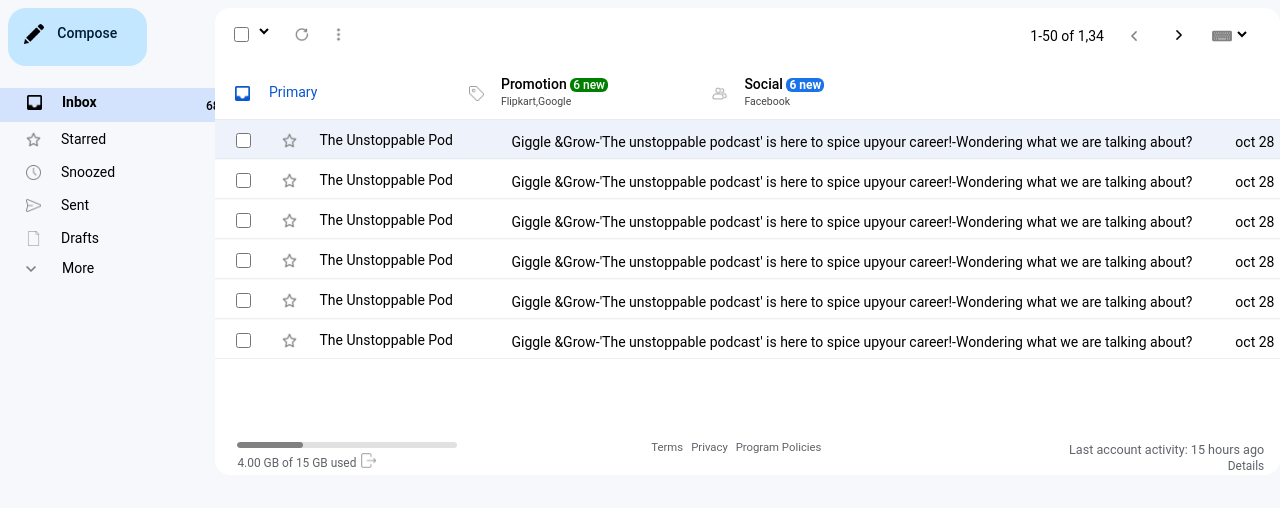
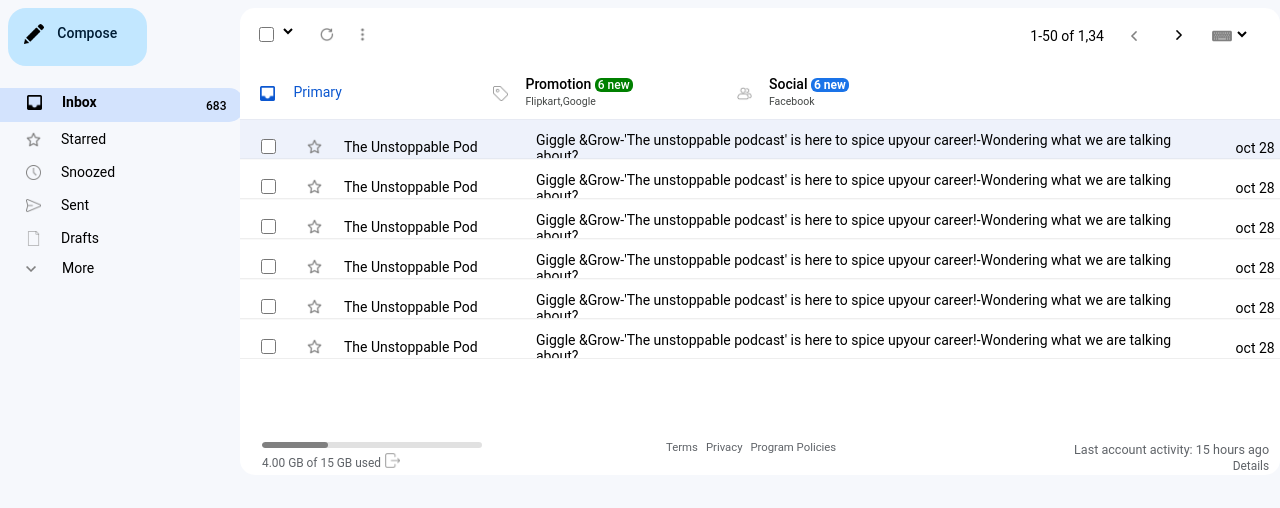
Before and after one commit to VishnuMelath/GmailClone, a plain HTML site: page src/index.html in a window 1280 px wide. Shown: the part 66-574 px from the top of the page. Drawn offline with Linux system fonts and the light colour scheme.

Commit message:
Update index.css

```diff
--- a/src/index.css
+++ b/src/index.css
@@ -218,6 +218,7 @@ body {
 .sidebar
 {
      display: inline-block;
+     min-width: 240px;
 }
 .scroll
 {
```
